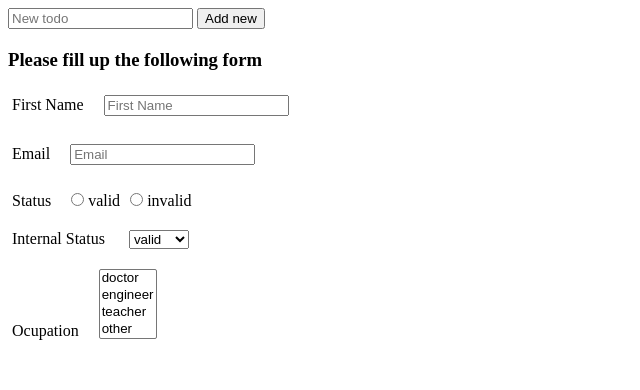
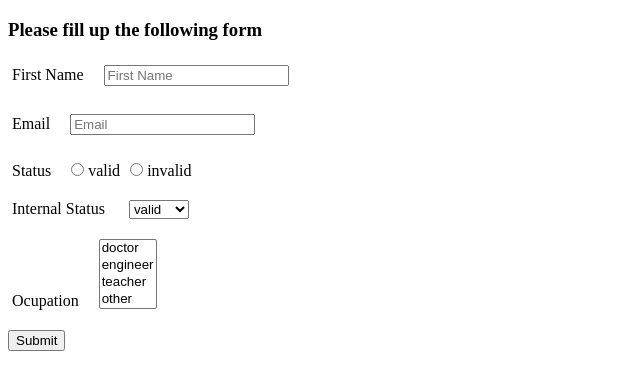
Before and after one commit to sifulbd/vanilla-js-projects, a plain HTML site: page new_projects/todo/index.html in a window 1280 px wide. Shown: the whole page, without its empty margins (0-640 px from the left). Drawn offline with Linux system fonts and the light colour scheme.

Commit message:
another single line commit

```diff
--- a/new_projects/todo/app.js
+++ b/new_projects/todo/app.js
@@ -84,6 +84,7 @@ var view = {
     displayTodotext: function() {
         var todosul = document.querySelector('#form');
         todosul.innerHTML = '';
+
         for(var i = 0; i < theTodo.todoList.length; i++ ) {
             var todosli = document.createElement('div');
             todosli.classList.add('form-group');
@@ -94,13 +95,13 @@ var view = {
             }
             if(todos.type == 'text') {
                 todosli.appendChild(this.createlabel(todos.label));
-                todosli.appendChild(this.createInput(todos.name, todos.type, todos.placeholder));
+                todosli.appendChild(this.createInput(todos.name, todos.type, 'fname', todos.placeholder));
                 todosli.appendChild(this.createValidationMessage(todos.validation_message));
                 todosul.appendChild(todosli);
             }
             if(todos.type == 'email') {
                 todosli.appendChild(this.createlabel(todos.label));
-                todosli.appendChild(this.createInput(todos.name, todos.type, todos.placeholder));
+                todosli.appendChild(this.createInput(todos.name, todos.type, 'femail', todos.placeholder));
                 todosli.appendChild(this.createValidationMessage(todos.validation_message));
                 todosul.appendChild(todosli);
             }
@@ -122,12 +123,9 @@ var view = {
             if(todos.type == 'select') {
                 let mainoption = todos.options[0];
                 todosli.appendChild(this.createlabel(todos.label));
-                // todosli.appendChild(this.createSelect(todos.name));
-
                 var selectList = document.createElement("select");
                 selectList.id = "mySelect";
                 todosli.appendChild(selectList);
-
                 let selectKeys = [];
                 Object.keys(mainoption).map(function(prop) {
                     selectKeys.push(prop);
@@ -137,9 +135,7 @@ var view = {
                     option.value = e;
                     option.text = e;
                     selectList.appendChild(option);
-                    // todosli.appendChild(this.createSelect(this.createOption(e)))
                 }
-
                 todosul.appendChild(todosli);
                 todosli.appendChild(this.createValidationMessage(todos.validation_message));
             }
@@ -148,7 +144,6 @@ var view = {
             if(todos.type == 'multi-select') {
                 let mainoption = todos.options[0];
                 todosli.appendChild(this.createlabel(todos.label));
-
                 var selectList = document.createElement("select");
                 selectList.id = "multiSelect";
                 selectList.setAttribute('multiple', '');
@@ -163,12 +158,16 @@ var view = {
                     option.text = e;
                     selectList.appendChild(option);
                 }
-
                 todosul.appendChild(todosli);
                 todosli.appendChild(this.createValidationMessage(todos.validation_message));
             }
 
         }
+        var submitButton = document.createElement('button');
+        submitButton.textContent = 'Submit';
+        submitButton.className = 'submitButton';
+        todosul.appendChild(submitButton);
+
     },
     createDeletebutton: function() {
         var deleteButton = document.createElement('button');
@@ -193,9 +192,9 @@ var view = {
         option.setAttribute('multiple', '');
         return option;
     },
-    createInput: function(name, type, placeholder) {
+    createInput: function(name, type, customClass, placeholder) {
         var input = document.createElement('input');
-        input.classList.add('form-control');
+        input.classList.add('form-control', customClass);
         input.setAttribute("name", name);
         input.setAttribute("type", type);
         input.setAttribute("placeholder", placeholder);
@@ -209,12 +208,6 @@ var view = {
         radio.setAttribute("value", options);
         return radio;
     },
-    // createSelect: function(name, options) {
-    //     var select = document.createElement('select');
-    //     select.classList.add('form-control');
-    //     select.setAttribute("name", name);
-    //     return select;
-    // },
     createValidationMessage: function(message) {
         var span = document.createElement('span');
         span.textContent = message;
@@ -222,26 +215,18 @@ var view = {
         return span;
     },
 
-    // setEventlistner: function() {
-    //     var todoUl = document.querySelector('ul');
-    //     todoUl.addEventListener('click', function(event){
-    //         var clicketPositon = event.target;
-    //         if(clicketPositon.className === 'deleteButton') {
-    //             handler.deleteTodo(parseInt(clicketPositon.parentNode.id));
-    //         }
-    //     });
-    // }
+}
 
-    //    getCheckedValue:  function(radioObj, name) {
-    //         for (j = 0; j < radioObj.rows.length; ++j) {
-    //             for (k = 0; k < radioObj.cells.length; ++k) {
-    //                 var radioChoice = document.getElementById(name + "_" + k);
-    //                 if (radioChoice.checked) {
-    //                     return radioChoice.value;
-    //                 }
-    //             }
-    //         }
-    //         return "";
-    //     }
-}
 view.displayTodotext();
+
+var submitBtn = document.querySelector('.submitButton');
+submitBtn.addEventListener('click', function(event){
+    const fname = document.querySelector('.fname').value;
+    const femail = document.querySelector('.femail').value;
+    const radio = document.querySelector('input[name="status"]:checked').value;
+    const selectDrop = document.getElementById("mySelect");
+    const selectopt = selectDrop.options[selectDrop.selectedIndex].value;
+    const selectMultiDrop = document.getElementById("multiSelect");
+    var selectMultiOpt = selectMultiDrop.options[selectMultiDrop.selectedIndex].value;
+    console.log(fname, femail, radio, selectopt, selectMultiOpt);
+});
--- a/new_projects/todo/index.html
+++ b/new_projects/todo/index.html
@@ -41,11 +41,6 @@
 
     <div class="wandctodo">
 
-        <div class="">
-            <input type="text" id="todoinput" placeholder="New todo">
-            <button onclick="handler.addnewTodo()">Add new</button>
-        </div>
-
         <div id="form">
 
         </div>
```
